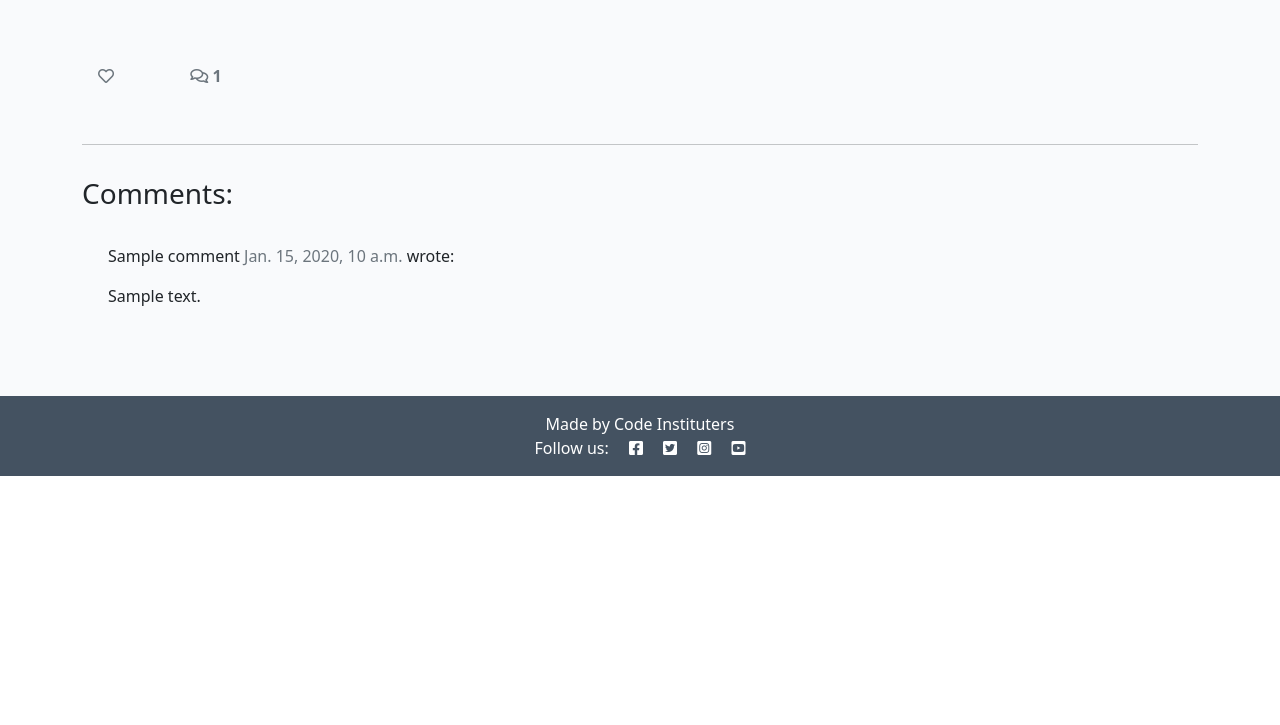
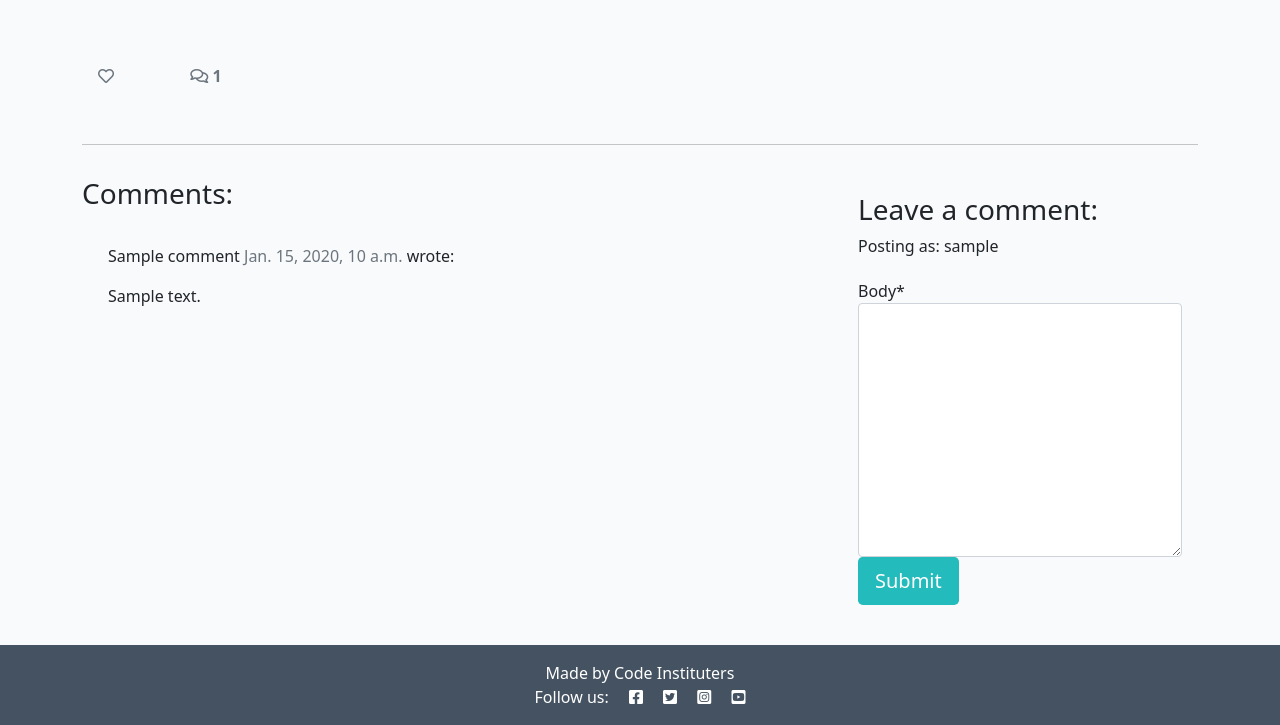
Before and after one commit to LudovicLeGuen/MyFoodyBook, a Django app: a page that uses templates/recipe_details.html in a window 1280 px wide. Shown: the part 324-1049 px from the top of the page. Before the commit the page ends 800 px from the top, so only its background shows below. Run offline with Django 3.2, Linux system fonts and the light colour scheme; a user stored in the database is signed in; tables that the repository leaves empty hold one stand-in row (values such as "Sample post"); some libraries are stand-ins or nearby versions.

Commit message:
Add possibility to comment recipes

```diff
--- a/my_foody_book/settings.py
+++ b/my_foody_book/settings.py
@@ -51,6 +51,7 @@ INSTALLED_APPS = [
     'django_summernote',
     'django.contrib.staticfiles',
     'cloudinary',
+    'crispy_forms',
     'publish',
 ]
 
@@ -63,6 +64,9 @@ LOGOUT_REDIRECT_URL = '/'
 
 
 ACCOUNT_EMAIL_VERIFICATION = 'none'
+
+
+CRISPY_TEMPLATE_PACK = 'bootstrap4'
 
 
 MIDDLEWARE = [
--- /dev/null
+++ b/publish/forms.py
@@ -0,0 +1,8 @@
+from .models import Comment
+from django import forms
+
+
+class CommentForm(forms.ModelForm):
+    class Meta:
+        model = Comment
+        fields = ('body',)
--- a/publish/views.py
+++ b/publish/views.py
@@ -1,6 +1,7 @@
 from django.shortcuts import render, get_object_or_404
 from django.views import generic, View
 from .models import Recipe
+from .forms import CommentForm
 
 
 class RecipeList(generic.ListView):
@@ -25,6 +26,39 @@ class RecipeDetail(View):
             {
                 "recipe": recipe,
                 "comments": comments,
+                "commented": False,
+                "liked": liked,
+                "comment_form": CommentForm(),
+            },
+        )
+
+    def post(self, request, slug, *args, **kwargs):
+
+        queryset = Recipe.objects.filter(status=1)
+        recipe = get_object_or_404(queryset, slug=slug)
+        comments = recipe.comments.filter(approved=True).order_by("-created_on")
+        liked = False
+        if recipe.likes.filter(id=self.request.user.id).exists():
+            liked = True
+
+        comment_form = CommentForm(data=request.POST)
+        if comment_form.is_valid():
+            comment_form.instance.email = request.user.email
+            comment_form.instance.name = request.user.username
+            comment = comment_form.save(commit=False)
+            comment.recipe = recipe
+            comment.save()
+        else:
+            comment_form = CommentForm()
+
+        return render(
+            request,
+            "recipe_details.html",
+            {
+                "recipe": recipe,
+                "comments": comments,
+                "commented": True,
+                "comment_form": comment_form,
                 "liked": liked
             },
         )
--- a/requirements.txt
+++ b/requirements.txt
@@ -4,6 +4,7 @@ dj-database-url==0.5.0
 Django==3.2.18
 django-allauth==0.54.0
 django-cloudinary-storage==0.3.0
+django-crispy-forms==1.14.0
 django-summernote==0.8.20.0
 gunicorn==20.1.0
 oauthlib==3.2.2
--- a/templates/recipe_details.html
+++ b/templates/recipe_details.html
@@ -1,4 +1,6 @@
 {% extends 'base.html' %} {% block content %}
+
+{% load crispy_forms_tags %}
 
 <div class="masthead">
     <div class="container">
@@ -76,7 +78,22 @@
         </div>
         <div class="col-md-4 card mb-4  mt-3 ">
             <div class="card-body">
-                <!-- For later -->
+                {% if commented %}
+                <div class="alert alert-success" role="alert">
+                    Your comment is awaiting approval
+                </div>
+                {% else %}
+                {% if user.is_authenticated %}
+
+                <h3>Leave a comment:</h3>
+                <p>Posting as: {{ user.username }}</p>
+                <form method="post" style="margin-top: 1.3em;">
+                    {{ comment_form | crispy }}
+                    {% csrf_token %}
+                    <button type="submit" class="btn btn-signup btn-lg">Submit</button>
+                </form>
+                {% endif %}
+                {% endif %}
             </div>
         </div>
     </div>
```
Also changed, not shown: publish/migrations/0002_alter_comment_recipe.py (added), publish/migrations/0003_alter_comment_recipe.py (added).
